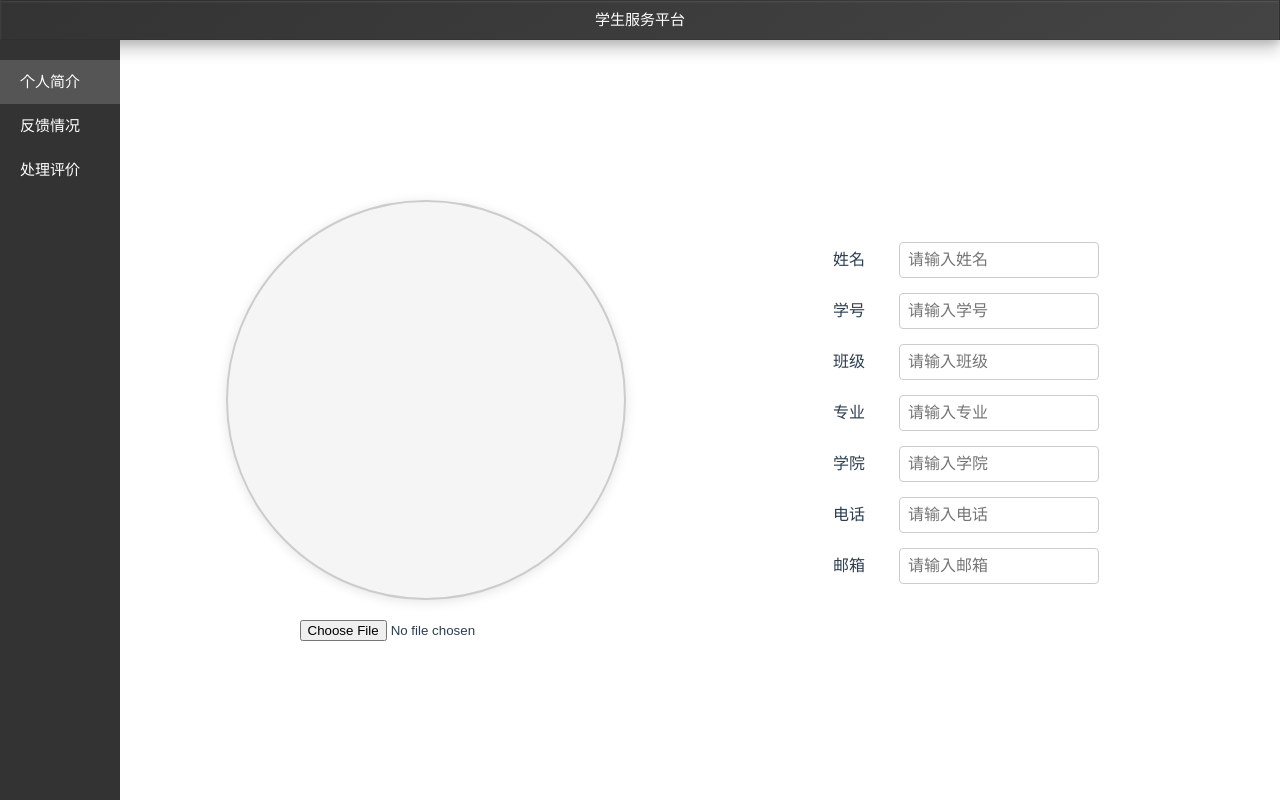
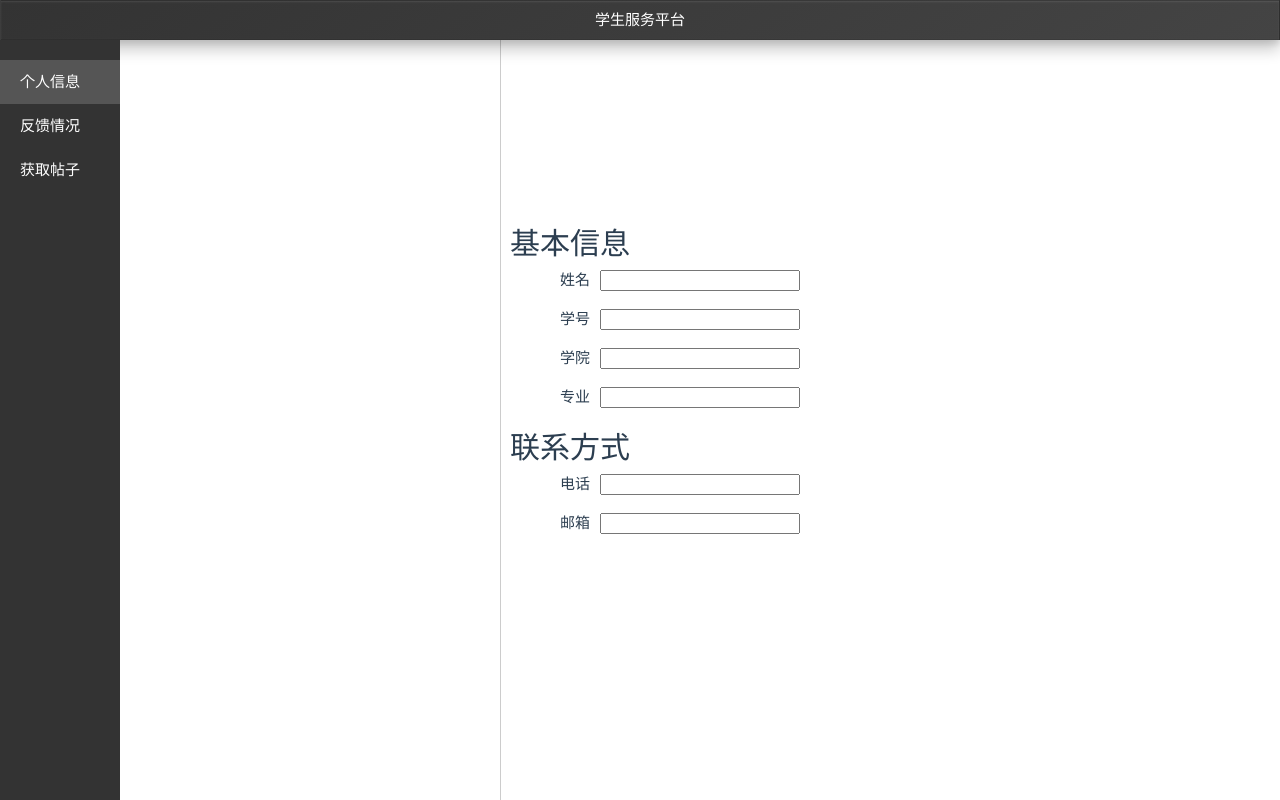
Before and after one commit to wjsds666/Student-Service-Platform, a Vue app in the folder demo/: page /stuhome in a window 1280 px wide. Built offline with nearby package versions, Linux system fonts and the light colour scheme.

Commit message:
改了一下个人信息页面
更新个人信息界面，优化布局和样式，修改菜单项名称

```diff
--- a/demo/src/pages/stuhome/stuhome.vue
+++ b/demo/src/pages/stuhome/stuhome.vue
@@ -8,7 +8,7 @@
       :class="{ active: activeMenu === 'profile' }"
       @click="switchMenu('profile')"
     >
-      个人简介
+      个人信息
     </div>
     <div
       class="menu-item"
@@ -22,50 +22,39 @@
       :class="{ active: activeMenu === 'evaluation' }"
       @click="switchMenu('evaluation')"
     >
-      处理评价
+      获取帖子
     </div>
   </div>
-  <div class="profile-container" v-if="activeMenu === 'profile'">
-    <div class="profile-left">
-      <div
-        class="circle-frame"
-        :style="{ backgroundImage: profileImage ? 'url(' + profileImage + ')' : 'none' }"
-      ></div>
-      <input
-        type="file"
-        @change="handleImageUpload"
-        accept="image/*"
-        class="image-upload"
-      />
-    </div>
-    <div class="profile-right">
-      <div class="form-group">
-        <label>姓名</label>
-        <input type="text" v-model="profile.name" placeholder="请输入姓名" />
+  <div v-if="activeMenu === 'profile'" class="profile-container">
+    <div class="vertical-divider"></div>
+    <div class="input-container">
+      <h1 style="font-family: 'Microsoft YaHei'">基本信息</h1>
+      <div class="composite-component">
+        <div class="label-input-group">
+          <label>姓名</label>
+          <input type="text" />
+        </div>
+        <div class="label-input-group">
+          <label>学号</label>
+          <input type="text" />
+        </div>
+        <div class="label-input-group">
+          <label>学院</label>
+          <input type="text" />
+        </div>
+        <div class="label-input-group">
+          <label>专业</label>
+          <input type="text" />
+        </div>
       </div>
-      <div class="form-group">
-        <label>学号</label>
-        <input type="text" v-model="profile.studentId" placeholder="请输入学号" />
+      <h1 style="font-family: 'Microsoft YaHei'">联系方式</h1>
+      <div class="label-input-group">
+        <label>电话</label>
+        <input type="text" />
       </div>
-      <div class="form-group">
-        <label>班级</label>
-        <input type="text" v-model="profile.class" placeholder="请输入班级" />
-      </div>
-      <div class="form-group">
-        <label>专业</label>
-        <input type="text" v-model="profile.major" placeholder="请输入专业" />
-      </div>
-      <div class="form-group">
-        <label>学院</label>
-        <input type="text" v-model="profile.college" placeholder="请输入学院" />
-      </div>
-      <div class="form-group">
-        <label>电话</label>
-        <input type="text" v-model="profile.phone" placeholder="请输入电话" />
-      </div>
-      <div class="form-group">
+      <div class="label-input-group">
         <label>邮箱</label>
-        <input type="text" v-model="profile.email" placeholder="请输入邮箱" />
+        <input type="text" />
       </div>
     </div>
   </div>
@@ -76,28 +65,19 @@ export default {
   data() {
     return {
       activeMenu: "profile",
-      profileImage: "",
-      profile: {
-        name: "",
-        studentId: "",
-        class: "",
-        major: "",
-        college: "",
-        phone: "",
-        email: "",
-      },
+      avatar: null,
     };
   },
   methods: {
     switchMenu(menu) {
       this.activeMenu = menu;
     },
-    handleImageUpload(e) {
-      const file = e.target.files[0];
+    handleAvatarChange(event) {
+      const file = event.target.files[0];
       if (file) {
         const reader = new FileReader();
-        reader.onload = (event) => {
-          this.profileImage = event.target.result;
+        reader.onload = (e) => {
+          this.avatar = e.target.result;
         };
         reader.readAsDataURL(file);
       }
@@ -122,6 +102,32 @@ export default {
   border: 1px solid rgba(0, 0, 0, 0.1);
   box-shadow: 0 4px 6px rgba(0, 0, 0, 0.1), 0 10px 15px rgba(0, 0, 0, 0.2),
     inset 0 1px 2px rgba(255, 255, 255, 0.1);
+}
+.vertical-divider {
+  position: absolute;
+  left: 500px;
+  top: 0;
+  bottom: 0;
+  width: 1px;
+  background-color: #ccc;
+}
+.input-container {
+  position: absolute;
+  left: 510px;
+  top: 220px;
+}
+.label-input-group {
+  display: flex;
+  align-items: center;
+  margin-bottom: 15px;
+}
+.label-input-group label {
+  width: 80px;
+  text-align: right;
+  margin-right: 10px;
+}
+.label-input-group input {
+  width: 200px;
 }
 .platform-name {
   font-family: "Microsoft YaHei", sans-serif;
@@ -150,55 +156,32 @@ export default {
   background-color: #555;
 }
 .profile-container {
-  display: flex;
-  margin-top: 40px;
   margin-left: 120px;
   padding: 20px;
-  height: calc(100vh - 40px);
 }
-.profile-left {
-  flex: 1;
+.draggable-component {
+  position: absolute;
+  border: 1px solid #ccc;
+  background-color: #f9f9f9;
+  cursor: move;
   display: flex;
-  flex-direction: column;
   align-items: center;
   justify-content: center;
 }
-.circle-frame {
-  width: 400px;
-  height: 400px;
+.avatar-container {
+  width: 80px;
+  height: 80px;
+  border: 1px solid #ddd;
   border-radius: 50%;
-  border: 2px solid #ccc;
-  background-color: #f5f5f5;
+  overflow: hidden;
+  display: flex;
+  align-items: center;
+  justify-content: center;
+}
+.avatar-preview {
+  width: 100%;
+  height: 100%;
   background-size: cover;
   background-position: center;
-  box-shadow: 0 2px 12px rgba(0, 0, 0, 0.1);
-}
-.image-upload {
-  margin-top: 20px;
-}
-.profile-right {
-  flex: 1;
-  display: flex;
-  flex-direction: column;
-  align-items: center;
-  justify-content: center;
-  padding: 0 20px;
-}
-.form-group {
-  margin-bottom: 15px;
-  text-align: center;
-}
-.form-group label {
-  display: inline-block;
-  width: 80px;
-  margin-right: 10px;
-  font-size: 16px;
-}
-.form-group input {
-  padding: 8px;
-  border: 1px solid #ccc;
-  border-radius: 4px;
-  width: 200px;
-  font-size: 16px;
 }
 </style>
```
